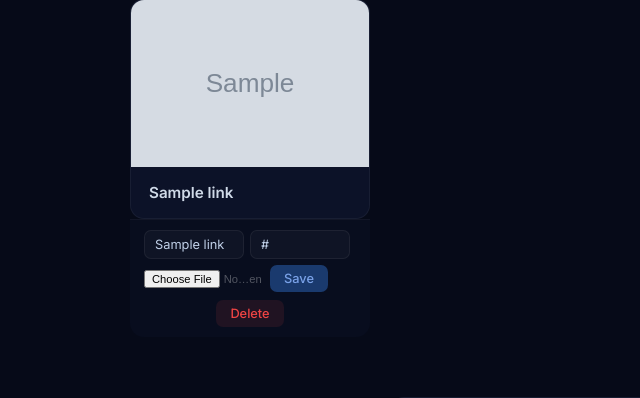
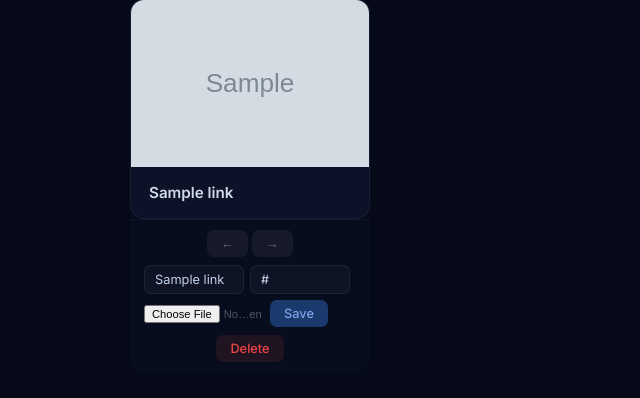
Before and after one commit to roeefeingold/Portal, a Flask app: page / in a window 1280 px wide. Shown: the part 124-522 px from the top of the page, without its empty margins (0-640 px from the left). Run offline with Flask 3, Linux system fonts and the light colour scheme; the visitor is signed in with stand-in values (Sample User, id 1); tables that the repository leaves empty hold one stand-in row (values such as "Sample post"); grey boxes marked "Sample" are stand-in pictures.

Commit message:
Add card reordering with left/right arrow buttons in admin
New position column on links, move up/down endpoints, and
arrow buttons in the admin bar to change card order.

https://claude.ai/code/session_01XrCJvFCbQHRnXmVCnX5crr

```diff
--- a/app/app.py
+++ b/app/app.py
@@ -26,6 +26,7 @@ class Link(db.Model):
     name = db.Column(db.String(200), nullable=False)
     url = db.Column(db.String(500), nullable=False)
     image = db.Column(db.String(300), default="")
+    position = db.Column(db.Integer, default=0)
 
 
 def allowed_file(filename):
@@ -38,7 +39,7 @@ with app.app_context():
 
 @app.route("/")
 def index():
-    links = Link.query.order_by(Link.id).all()
+    links = Link.query.order_by(Link.position, Link.id).all()
     is_admin = session.get("admin", False)
     return render_template("index.html", links=links, is_admin=is_admin)
 
@@ -75,7 +76,8 @@ def add_link():
             filename = secure_filename(file.filename)
             file.save(os.path.join(app.config["UPLOAD_FOLDER"], filename))
             image_path = filename
-    link = Link(name=name, url=url_val, image=image_path)
+    max_pos = db.session.query(db.func.coalesce(db.func.max(Link.position), -1)).scalar()
+    link = Link(name=name, url=url_val, image=image_path, position=max_pos + 1)
     db.session.add(link)
     db.session.commit()
     return redirect(url_for("index"))
@@ -108,5 +110,21 @@ def delete_link(link_id):
     return redirect(url_for("index"))
 
 
+@app.route("/admin/move/<int:link_id>/<direction>", methods=["POST"])
+def move_link(link_id, direction):
+    if not session.get("admin"):
+        return redirect(url_for("admin_login"))
+    links = Link.query.order_by(Link.position, Link.id).all()
+    idx = next((i for i, l in enumerate(links) if l.id == link_id), None)
+    if idx is None:
+        return redirect(url_for("index"))
+    if direction == "up" and idx > 0:
+        links[idx].position, links[idx - 1].position = links[idx - 1].position, links[idx].position
+    elif direction == "down" and idx < len(links) - 1:
+        links[idx].position, links[idx + 1].position = links[idx + 1].position, links[idx].position
+    db.session.commit()
+    return redirect(url_for("index"))
+
+
 if __name__ == "__main__":
     app.run(host="0.0.0.0", port=8000)
--- a/app/templates/index.html
+++ b/app/templates/index.html
@@ -103,6 +103,13 @@
             padding: 6px 14px; border: none; border-radius: 7px;
             cursor: pointer; font-size: 0.8rem; font-weight: 500;
             font-family: 'Inter', sans-serif;
+        }
+        .move-btns { display: flex; gap: 4px; }
+        .btn-move {
+            padding: 6px 10px; border: none; border-radius: 7px;
+            cursor: pointer; font-size: 0.85rem;
+            font-family: 'Inter', sans-serif;
+            background: rgba(255, 255, 255, 0.05); color: rgba(255, 255, 255, 0.4);
         }
         .btn-save { background: #1a3a6e; color: #7aa2e8; }
         .btn-delete {
@@ -220,6 +227,14 @@
                 </a>
                 {% if is_admin %}
                 <div class="admin-bar">
+                    <div class="move-btns">
+                        <form method="POST" action="{{ url_for('move_link', link_id=link.id, direction='up') }}" style="display:inline;">
+                            <button type="submit" class="btn-move">&larr;</button>
+                        </form>
+                        <form method="POST" action="{{ url_for('move_link', link_id=link.id, direction='down') }}" style="display:inline;">
+                            <button type="submit" class="btn-move">&rarr;</button>
+                        </form>
+                    </div>
                     <form method="POST" action="{{ url_for('edit_link', link_id=link.id) }}" enctype="multipart/form-data" style="display:flex;gap:6px;flex-wrap:wrap;align-items:center;">
                         <input type="text" name="name" value="{{ link.name }}" placeholder="Name">
                         <input type="text" name="url" value="{{ link.url }}" placeholder="URL">
```
